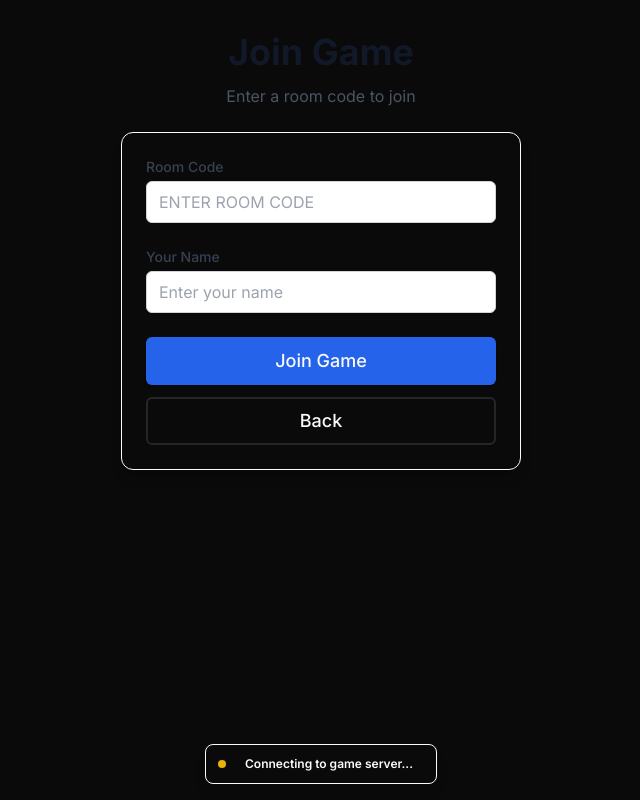
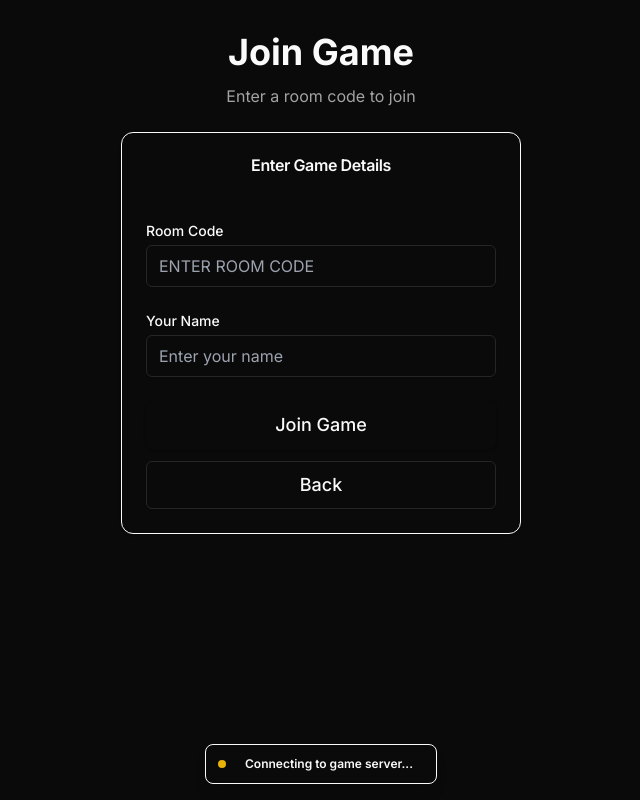
Before and after one commit to Mahe1235/mafia-game, a Next.js app: page /join in a window 1280 px wide. Shown: the whole page, without its empty margins (319-959 px from the left). Built offline with nearby package versions, Linux system fonts and the light colour scheme; no server answers; what pusher would draw is missing.

Commit message:
Fix: Improve text colors and contrast across all pages for better readability in dark mode

```diff
--- a/src/app/create/page.tsx
+++ b/src/app/create/page.tsx
@@ -47,32 +47,26 @@ export default function CreateGamePage() {
 
   return (
     <Container
-      variant="dark"
+      className="bg-background py-8"
       size="compact"
-      padding="md"
-      animation="fadeIn"
     >
       <div className="text-center space-y-4 mb-8">
-        <h1 className="text-4xl font-bold bg-clip-text text-transparent bg-gradient-to-r from-primary-400 to-primary-600">
+        <h1 className="text-4xl font-bold text-foreground">
           Create Game
         </h1>
-        <p className="text-xl text-foreground/80">
+        <p className="text-xl text-muted-foreground">
           Host a new game of Mafia
         </p>
       </div>
 
-      <Card
-        variant="default"
-        hover="lift"
-        className="w-full border-border/50 overflow-hidden"
-      >
+      <Card className="border-border/50 overflow-hidden">
         <CardHeader>
           <CardTitle className="text-center text-2xl">Game Setup</CardTitle>
         </CardHeader>
 
         <CardContent className="p-6 space-y-6">
           {error && (
-            <div className="bg-red-50 text-red-700 p-3 rounded-md text-sm font-medium">
+            <div className="bg-destructive/10 text-destructive p-3 rounded-md text-sm font-medium">
               {error}
             </div>
           )}
@@ -81,7 +75,7 @@ export default function CreateGamePage() {
             <div>
               <label
                 htmlFor="hostName"
-                className="block text-sm font-medium mb-1.5"
+                className="block text-sm font-medium text-foreground mb-1.5"
               >
                 Your Name
               </label>
@@ -90,9 +84,9 @@ export default function CreateGamePage() {
                 id="hostName"
                 value={hostName}
                 onChange={(e) => setHostName(e.target.value)}
-                className="w-full px-4 py-3 border border-border rounded-md shadow-sm
+                className="w-full px-4 py-3 border border-input rounded-md shadow-sm
                        focus:outline-none focus:ring-2 focus:ring-primary/50 focus:border-primary/50
-                       bg-card transition-colors"
+                       bg-background text-foreground transition-colors"
                 placeholder="Enter your name"
                 maxLength={20}
                 disabled={isCreating}
@@ -101,11 +95,8 @@ export default function CreateGamePage() {
 
             <div className="grid grid-cols-1 gap-3 pt-3">
               <Button
-                variant="primary"
-                size="lg"
-                className="w-full font-medium"
+                className="w-full font-medium h-12"
                 onClick={handleCreateGame}
-                isLoading={isCreating}
                 disabled={isCreating}
               >
                 {isCreating ? 'Creating...' : 'Create Room'}
@@ -113,8 +104,7 @@ export default function CreateGamePage() {
 
               <Button
                 variant="outline"
-                size="lg"
-                className="w-full font-medium"
+                className="w-full font-medium h-12"
                 onClick={() => router.push('/')}
                 disabled={isCreating}
               >
@@ -124,8 +114,8 @@ export default function CreateGamePage() {
           </div>
         </CardContent>
 
-        <CardFooter className="bg-background/50 p-4 border-t border-border/50 justify-center">
-          <p className="text-sm text-foreground/70 text-center">
+        <CardFooter className="bg-muted/50 p-4 border-t border-border/50 justify-center">
+          <p className="text-sm text-muted-foreground text-center">
             You'll receive a room code to share with friends
           </p>
         </CardFooter>
--- a/src/app/game/page.tsx
+++ b/src/app/game/page.tsx
@@ -105,9 +105,9 @@ function GameContent() {
 
   if (isLoading) {
     return (
-      <Container variant="dark">
+      <Container className="bg-background">
         <div className="flex items-center justify-center min-h-[200px]">
-          <div className="text-lg text-white">Loading game...</div>
+          <div className="text-lg text-foreground">Loading game...</div>
         </div>
       </Container>
     );
@@ -115,9 +115,9 @@ function GameContent() {
 
   if (error || !room || !player) {
     return (
-      <Container variant="dark">
+      <Container className="bg-background">
         <div className="text-center">
-          <h1 className="text-2xl font-bold text-red-400">
+          <h1 className="text-2xl font-bold text-destructive">
             {error || 'Game not found'}
           </h1>
           <Button onClick={() => router.push('/')} className="mt-4">
@@ -155,7 +155,7 @@ function GameContent() {
       <div className="space-y-6">
         <div className="flex flex-col sm:flex-row justify-between items-center gap-4">
           <div>
-            <h1 className="text-3xl font-bold text-primary">Game Room</h1>
+            <h1 className="text-3xl font-bold text-foreground">Game Room</h1>
             <p className="text-muted-foreground">Code: {code}</p>
           </div>
           <Badge variant={room.status === 'waiting' ? 'default' : room.status === 'started' ? 'outline' : 'destructive'} className="px-3 py-1 text-md">
@@ -165,10 +165,15 @@ function GameContent() {
 
         <Card>
           <CardHeader>
-            <CardTitle>Your Role: {player.role ? RoleNames[player.role] : RoleNames.unassigned}</CardTitle>
+            <CardTitle className="flex items-center gap-2">
+              <span>Your Role: {player.role ? RoleNames[player.role] : RoleNames.unassigned}</span>
+              {player.role && (
+                <span className={RoleColors[player.role]}>{RoleIcons[player.role]}</span>
+              )}
+            </CardTitle>
           </CardHeader>
           <CardContent>
-            <p className="text-muted-foreground">
+            <p className="text-card-foreground">
               {player.role ? RoleDescriptions[player.role] : RoleDescriptions.unassigned}
             </p>
             {player.role && player.role !== 'villager' && (
@@ -192,12 +197,12 @@ function GameContent() {
                     !p.isAlive
                       ? 'border-muted bg-muted/40'
                       : p.id === player.id
-                        ? 'border-border bg-card'
+                        ? 'border-primary/30 bg-card'
                         : 'border-muted bg-muted/40'
                   }`}
                 >
                   <div className="flex justify-between items-center">
-                    <span className={!p.isAlive ? 'line-through text-muted-foreground' : ''}>
+                    <span className={!p.isAlive ? 'line-through text-muted-foreground' : 'text-card-foreground'}>
                       {p.name}
                     </span>
                     <Badge variant={p.isAlive ? 'outline' : 'secondary'}>
@@ -226,7 +231,7 @@ function GameContent() {
           </CardHeader>
           <CardContent className="max-h-[200px] overflow-y-auto">
             <div className="space-y-2">
-              <p className="text-sm">{getFooterText()}</p>
+              <p className="text-sm text-card-foreground">{getFooterText()}</p>
             </div>
           </CardContent>
           <CardFooter className="border-t">
--- a/src/app/join/page.tsx
+++ b/src/app/join/page.tsx
@@ -2,7 +2,7 @@
 
 import { useState, useEffect, Suspense } from 'react';
 import { useRouter, useSearchParams } from 'next/navigation';
-import { Card, CardContent } from '@/components/ui/card';
+import { Card, CardContent, CardHeader, CardTitle } from '@/components/ui/card';
 import { Button } from '@/components/ui/button';
 import { Container } from '@/components/ui/container';
 import type { PlayerSession } from '@/types/game';
@@ -88,21 +88,24 @@ function JoinPageContent() {
   return (
     <Container>
       <div className="text-center space-y-2 sm:space-y-3">
-        <h1 className="text-3xl sm:text-4xl font-bold text-gray-900">Join Game</h1>
-        <p className="text-gray-600">Enter a room code to join</p>
+        <h1 className="text-3xl sm:text-4xl font-bold text-foreground">Join Game</h1>
+        <p className="text-muted-foreground">Enter a room code to join</p>
       </div>
 
-      <Card className="shadow-lg">
+      <Card>
+        <CardHeader>
+          <CardTitle className="text-center">Enter Game Details</CardTitle>
+        </CardHeader>
         <CardContent className="p-4 sm:p-6">
           <div className="space-y-4 sm:space-y-6">
             {error && (
-              <div className="p-3 bg-red-50 border border-red-200 rounded-md text-red-600 text-sm">
+              <div className="p-3 bg-destructive/10 border border-destructive/20 rounded-md text-destructive text-sm">
                 {error}
               </div>
             )}
 
             <div>
-              <label htmlFor="roomCode" className="block text-sm font-medium text-gray-700 mb-1">
+              <label htmlFor="roomCode" className="block text-sm font-medium text-foreground mb-1">
                 Room Code
               </label>
               <input
@@ -116,9 +119,9 @@ function JoinPageContent() {
                     validateRoom(code);
                   }
                 }}
-                className="w-full px-3 py-2 border border-gray-300 rounded-md shadow-sm
-                         focus:outline-none focus:ring-2 focus:ring-blue-500 focus:border-blue-500
-                         uppercase"
+                className="w-full px-3 py-2 border border-input rounded-md shadow-sm
+                         focus:outline-none focus:ring-2 focus:ring-primary/50 focus:border-primary/50
+                         bg-background text-foreground uppercase"
                 placeholder="Enter room code"
                 maxLength={6}
                 disabled={isJoining}
@@ -126,7 +129,7 @@ function JoinPageContent() {
             </div>
 
             <div>
-              <label htmlFor="playerName" className="block text-sm font-medium text-gray-700 mb-1">
+              <label htmlFor="playerName" className="block text-sm font-medium text-foreground mb-1">
                 Your Name
               </label>
               <input
@@ -134,8 +137,9 @@ function JoinPageContent() {
                 id="playerName"
                 value={playerName}
                 onChange={(e) => setPlayerName(e.target.value)}
-                className="w-full px-3 py-2 border border-gray-300 rounded-md shadow-sm
-                         focus:outline-none focus:ring-2 focus:ring-blue-500 focus:border-blue-500"
+                className="w-full px-3 py-2 border border-input rounded-md shadow-sm
+                         focus:outline-none focus:ring-2 focus:ring-primary/50 focus:border-primary/50
+                         bg-background text-foreground"
                 placeholder="Enter your name"
                 maxLength={20}
                 disabled={isJoining}
@@ -145,8 +149,7 @@ function JoinPageContent() {
             <div className="space-y-2 sm:space-y-3">
               <Button
                 onClick={handleJoinGame}
-                className="w-full h-10 sm:h-12 text-base sm:text-lg font-medium bg-blue-600 hover:bg-blue-700
-                         transition-colors"
+                className="w-full h-10 sm:h-12 text-base sm:text-lg font-medium"
                 disabled={isJoining || !!error}
               >
                 {isJoining ? 'Joining...' : 'Join Game'}
@@ -154,7 +157,7 @@ function JoinPageContent() {
               <Button
                 onClick={() => router.push('/')}
                 variant="outline"
-                className="w-full h-10 sm:h-12 text-base sm:text-lg font-medium border-2"
+                className="w-full h-10 sm:h-12 text-base sm:text-lg font-medium"
                 disabled={isJoining}
               >
                 Back
@@ -169,7 +172,7 @@ function JoinPageContent() {
 
 export default function JoinPage() {
   return (
-    <Suspense fallback={<div>Loading...</div>}>
+    <Suspense fallback={<div className="flex min-h-screen items-center justify-center"><div className="text-foreground">Loading...</div></div>}>
       <JoinPageContent />
     </Suspense>
   );
```
